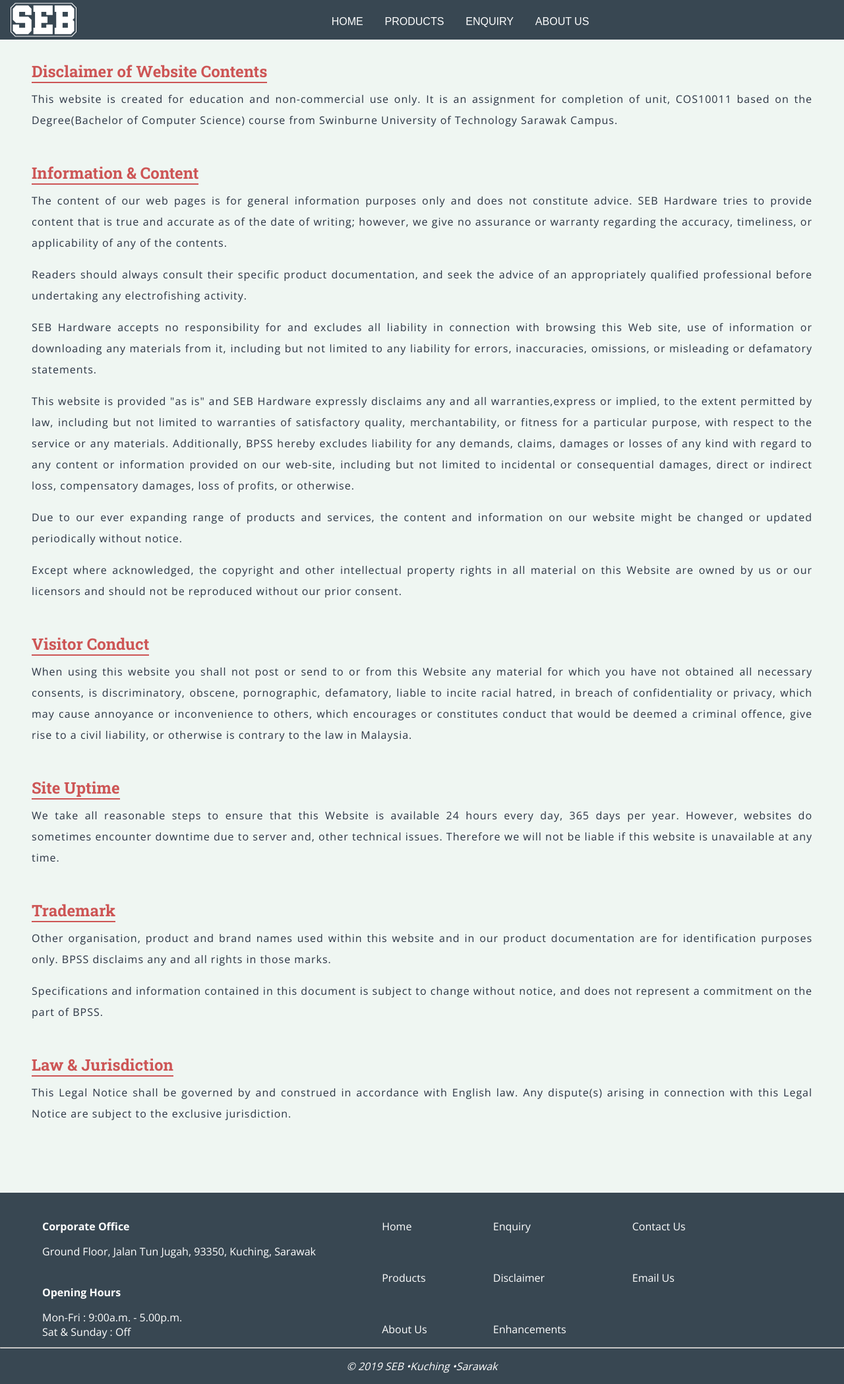
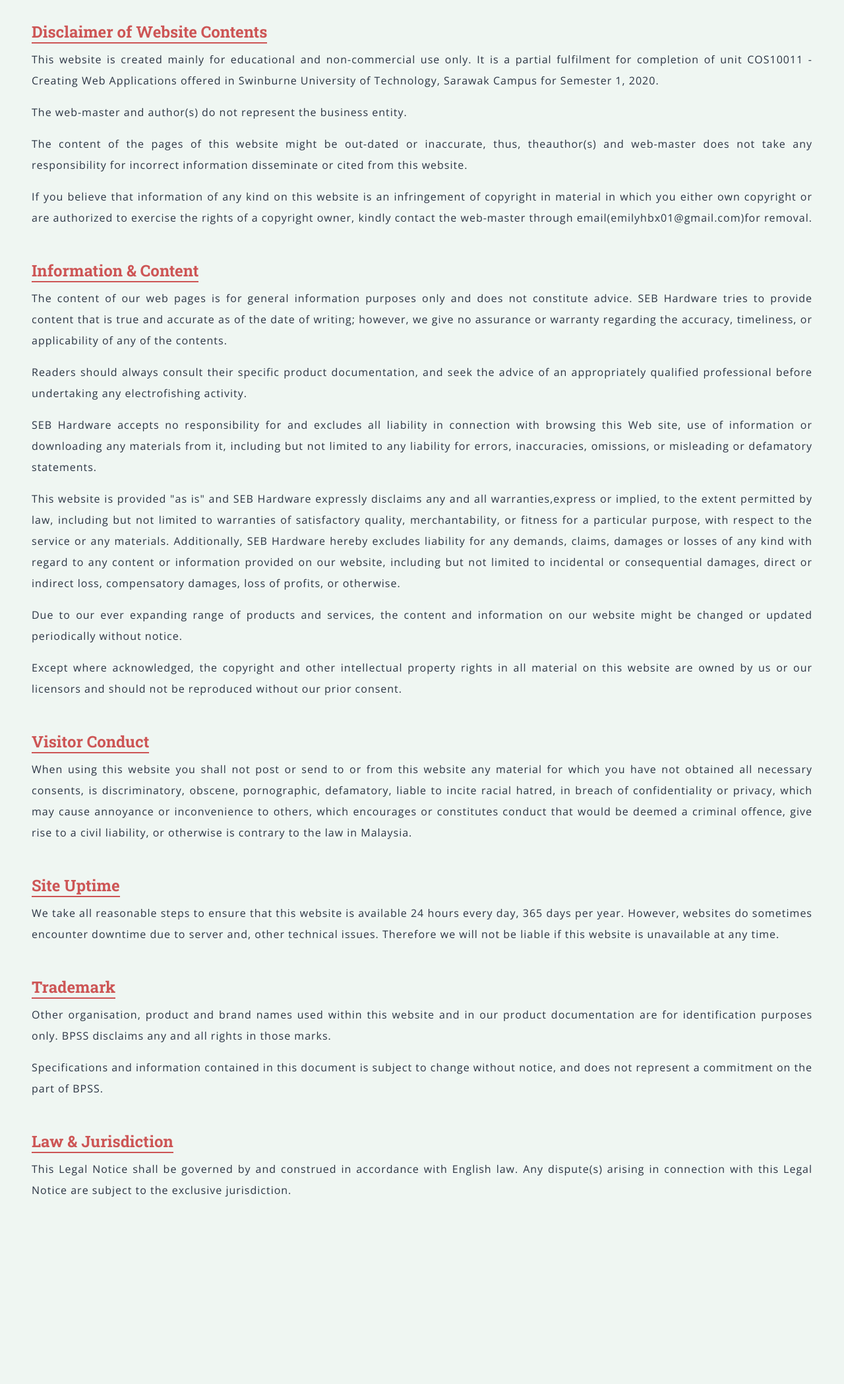
Before and after one commit to ItsSimon2K/SEB-Hardware, a PHP site: page /disclaimer.html in a window 1280 px wide. Shown: the whole page at 66% size. After the commit the page ends 1814 px from the top, so only its background shows below. Run offline with PHP 8.4, Linux system fonts and the light colour scheme.

Commit message:
complete product2.html

```diff
--- a/assign1/disclaimer.html
+++ b/assign1/disclaimer.html
@@ -12,32 +12,28 @@
 </head>
 
 <body>
-<header>
-	<nav>
-		<img src = "images/logo.svg" alt = "logo"/>
-		<ul>
-			<li><a href = "index.html">HOME</a></li>
-			<li><a href = "products.html">PRODUCTS</a>
-				<ul>
-					<li><a href = "product1.html">Earplugs</a></li>
-					<li><a href = "product2.html">Respirators</a></li>
-					<li><a href = "product3.html">Gloves</a></li>
-				</ul>
-			</li>
-
-			<li><a href = "enquiry.html">ENQUIRY</a></li>
-			<li><a href = "about.html">ABOUT US</a></li>
-		</ul>
-	</nav>
-</header>
 
 <section class = "disclaimer">
 	<h1>Disclaimer of Website Contents</h1>
 	<p>
-		This website is created for education and non-commercial use only. It
-		is an assignment for completion of unit, COS10011 based on the
-		Degree(Bachelor of Computer Science) course from Swinburne University
-		of Technology Sarawak Campus.
+		This website is created mainly for educational and non-commercial use only.
+		It is a partial fulfilment for completion of unit COS10011 - Creating Web
+		Applications offered in Swinburne University of Technology, Sarawak Campus
+		for Semester 1, 2020.
+	</p>
+	<p>
+		The web-master and author(s) do not represent the business entity.
+	</p>
+	<p>
+		The content of the pages of this website might be out-dated or inaccurate,
+		thus, theauthor(s) and web-master does not take any responsibility for incorrect
+		information disseminate or cited from this website.
+	</p>
+	<p>
+		If you believe that information of any kind on this website is an infringement
+		of copyright in material in which you either own copyright or are authorized to
+		exercise the rights of a copyright owner, kindly contact the web-master
+		through email(emilyhbx01@gmail.com)for removal.
 	</p>
 
 	<h1>Information & Content</h1>
@@ -64,8 +60,8 @@
 		warranties,express or implied, to the extent permitted by law, including but not
 		limited to warranties of satisfactory quality, merchantability, or fitness for a
 		particular purpose, with respect to the service or any materials. Additionally,
-		BPSS hereby excludes liability for any demands, claims, damages or losses of any
-		kind with regard to any content or information provided on our web-site, including
+		SEB Hardware hereby excludes liability for any demands, claims, damages or losses of any
+		kind with regard to any content or information provided on our website, including
 		but not limited to incidental or consequential damages, direct or indirect loss,
 		compensatory damages, loss of profits, or otherwise.
 	</p>
@@ -75,13 +71,13 @@
 	</p>
 	<p>
 		Except where acknowledged, the copyright and other intellectual property rights in
-		all material on this Website are owned by us or our licensors and should not be
+		all material on this website are owned by us or our licensors and should not be
 		reproduced without our prior consent.
 	</p>
 
 	<h1>Visitor Conduct</h1>
 	<p>
-		When using this website you shall not post or send to or from this Website any
+		When using this website you shall not post or send to or from this website any
 		material for which you have not obtained all necessary consents, is discriminatory,
 		obscene, pornographic, defamatory, liable to incite racial hatred, in breach of
 		confidentiality or privacy, which may cause annoyance or inconvenience to others,
@@ -91,7 +87,7 @@
 
 	<h1>Site Uptime</h1>
 	<p>
-		We take all reasonable steps to ensure that this Website is available 24 hours every
+		We take all reasonable steps to ensure that this website is available 24 hours every
 		day, 365 days per year. However, websites do sometimes encounter downtime due to
 		server and, other technical issues. Therefore we will not be liable if this website
 		is unavailable at any time.
@@ -115,38 +111,5 @@
 		exclusive jurisdiction.
 	</p>
 </section>
-<footer>
-	<div class = "info">
-		<ul>
-			<li class = "info2">Corporate Office</li>
-			<li class = "info3">Ground Floor, Jalan Tun Jugah, 93350, Kuching, Sarawak</li>
-			<li class = "info2">Opening Hours</li>
-			<li class = "info3">Mon-Fri : 9:00a.m. - 5.00p.m.</li>
-			<li class = "info3">Sat & Sunday : Off</li>
-		</ul>
-	</div>
-	<div class = "link1">
-		<ul>
-			<li><a href = "index.html">Home</a></li>
-			<li><a href = "products.html">Products</a></li>
-			<li><a href = "about.html">About Us</a></li>
-		</ul>
-	</div>
-	<div class = "link2">
-		<ul>
-			<li><a href = "enquiry.html">Enquiry</a></li>
-			<li><a href = "disclaimer.html">Disclaimer</a></li>
-			<li><a href = "enhancements.html">Enhancements</a></li>
-		</ul>
-	</div>
-	<div class ="link3">
-		<ul>
-			<li><a href = "tel:+0146808361">Contact Us</a></li>
-			<li><a href = "mailto:sebhardware@gmail.com">Email Us</a></li>
-		</ul>
-	</div>
-	<hr/>
-	<address>&copy; 2019 SEB &bull;Kuching &bull;Sarawak</address>
-</footer>
 </body>
 </html>
--- a/assign1/enquiry.html
+++ b/assign1/enquiry.html
@@ -95,7 +95,7 @@
                 <i class="fas fa-envelope fa-2x"></i>
               </td>
               <td>
-                <a href="mailto:sebhardware@mail.com">sebhardware@mail.com</a>
+                <a href="mailto:sebhardware@mail.com">sebhardware@gmail.com</a>
               </td>
             </tr>
           </table>
--- a/assign1/products.html
+++ b/assign1/products.html
@@ -19,7 +19,7 @@
       <p class="products-hero__check"><strong>Check them out below!</strong></p>
     </section>
     <article class="products-box container">
-      <a class="products-box__item" href="earplugs.html">
+      <a class="products-box__item" href="product1.html">
         <div>
           <img class="products-box__item__img" src="https://picsum.photos/seed/1/200" alt="placeholder">
         </div>
@@ -32,7 +32,7 @@
           </span>
         </div>
       </a>
-      <a class="products-box__item" href="respirators.html">
+      <a class="products-box__item" href = "product2.html">
         <div>
           <img class="products-box__item__img" src="https://picsum.photos/seed/2/200" alt="placeholder">
         </div>
@@ -45,7 +45,7 @@
           </span>
         </div>
       </a>
-      <a class="products-box__item" href="gloves.html">
+      <a class="products-box__item" href="product3.html">
         <div>
           <img class="products-box__item__img" src="https://picsum.photos/seed/3/200" alt="placeholder">
         </div>
--- a/assign1/styles/style.css
+++ b/assign1/styles/style.css
@@ -23,6 +23,7 @@
 
 h1, h2, h3, h4, h5, h6 {
 	font-family: 'Roboto Slab', serif;
+
 }
 
 .container {
@@ -32,7 +33,7 @@
 
 /* #endregion */
 
-/*Style index page*/
+/* #region navigation bar*/
 
 nav img {
 	float:left;
@@ -48,17 +49,18 @@
 	}
 
 
-nav>ul {
+nav>ol {
 	text-align:center;
+	letter-spacing:2px;
 	}
 
-nav ul li {
+nav ol li {
 	list-style-type:none;
 	display:inline-block;
 	position:relative;
 	}
 
-nav ul li a {
+nav ol li a {
 	text-decoration:none;
 	color:white;
 	font-family:arial;
@@ -67,7 +69,7 @@
 	display:inline-block;
 	}
 
-nav ul li ul{
+nav ol li ol{
 	position:absolute;
 	background-color:rgb(56,71,82);
 	top:60px;
@@ -76,19 +78,21 @@
 	z-index:1;
 	}
 
-nav ul li:hover ul{
+nav ol li:hover ol{
 	display:block;
 	}
 
-nav ul li ul li a{
+nav ol li ol li a{
 	margin-top:0.2rem;
 	}
 
-nav ul li ul li a:hover{
+nav ol li ol li a:hover{
 	background-color:rgb(200,200,200);
 	}
 
-/*Style mini slideshow*/
+/* #end region */
+
+/* #region index.html */
 .slideshow{
 	height:420px;
 	overflow:hidden;
@@ -155,7 +159,9 @@
 	margin-top:2rem;
 }
 
-/*Style disclaimer webpage*/
+/* #end region */
+
+/* #region disclaimer.html*/
 .disclaimer h1{
 	color:rgb(205,85,85);
 	margin-top:2rem;
@@ -177,9 +183,11 @@
 	letter-spacing:1px;
 }
 
-/*Style Footer*/
+/* #end region */
 
-footer{
+/* #region footer */
+
+#footer{
 	width:100%;
 	background-color:rgb(56,71,82);
 	margin-top:6.5rem;
@@ -222,11 +230,13 @@
 	text-decoration:underline;
 }
 
-footer address{
+footer>address{
 	text-align:center;
 	padding:1rem 0rem;
 
 }
+
+/* #end region */
 
 /* #region enquiry */
 .main-cont {
@@ -324,7 +334,7 @@
 	border-radius: .5rem;
 	box-shadow:
 		0 6.7px 5.3px rgba(0, 0, 0, 0.016),
-		0 22.3px 17.9px rgba(0, 0, 0, 0.024),
+
 		0 100px 80px rgba(0, 0, 0, 0.04);
 	overflow: hidden;
 	transition: box-shadow .3s ease;
@@ -431,15 +441,24 @@
 
 .product-grid__item__content__desc {
 	opacity: .7;
-	list-style-position: inside;
+	list-style-position: outside;
+	margin-left:1rem;
 }
 
 /* #endregion */
 
-/* #region earplugs.html */
+/* #region product1.html */
 
 .product-hero--earplug {
 	background-image: url(images/construction_earplug.jpg);
+}
+
+/* #endregion */
+
+/* #region product2.html*/
+
+.product-hero--respirator{
+	background-image: url(images/construction_respirator.jpg);
 }
 
 /* #endregion */
```
Also changed, not shown: assign1/index.html (+19 -19 lines), assign1/product2.html (added, +115 -0 lines), assign1/images/after_sales.png, assign1/images/respirators/3100.jpg (added), assign1/images/respirators/6080_fullface.jpg (added), assign1/images/respirators/7000_Series.jpg (added), assign1/images/respirators/7500_Series.jpg (added), assign1/images/respirators/9000_Series.jpg (added), assign1/images/respirators/ultimate_fx.jpg (added), assign1/product1.html (renamed from assign1/earplugs.html), assign1/styles/images/construction_respirator.jpg (added).
